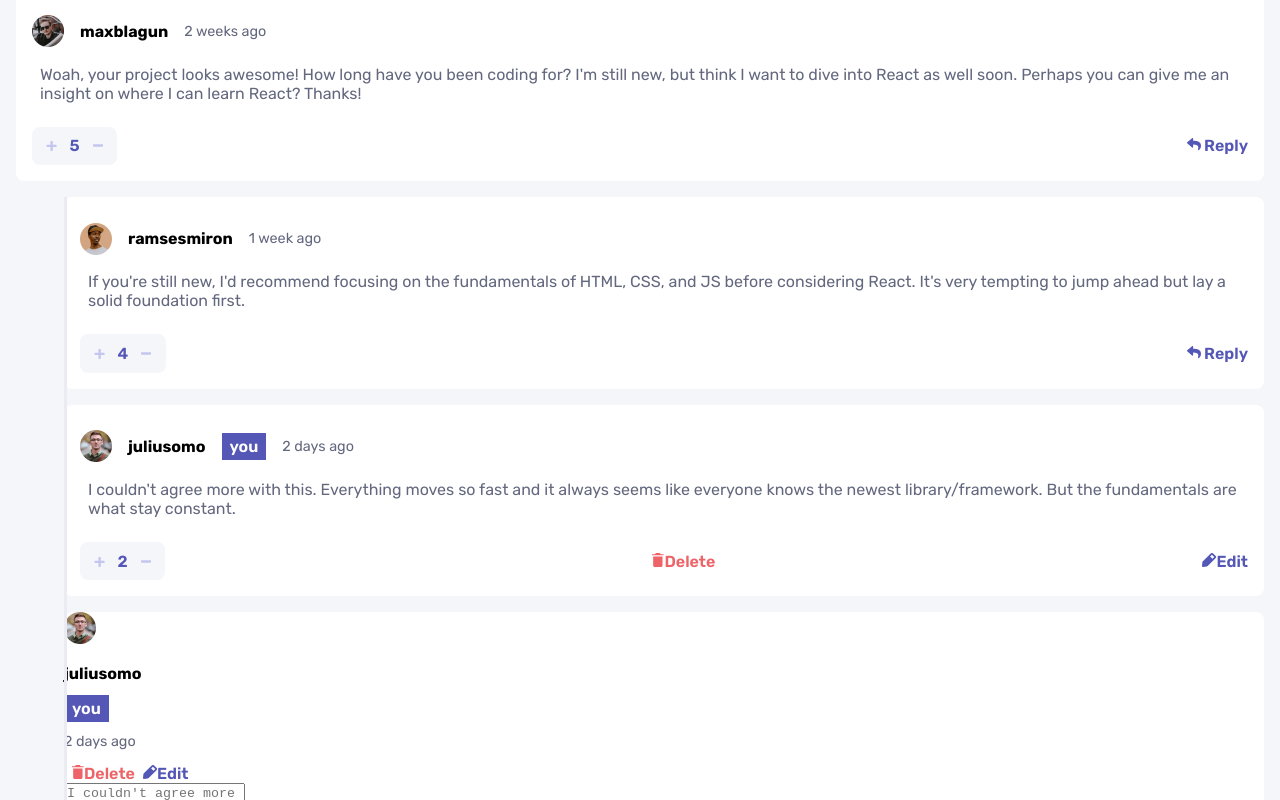
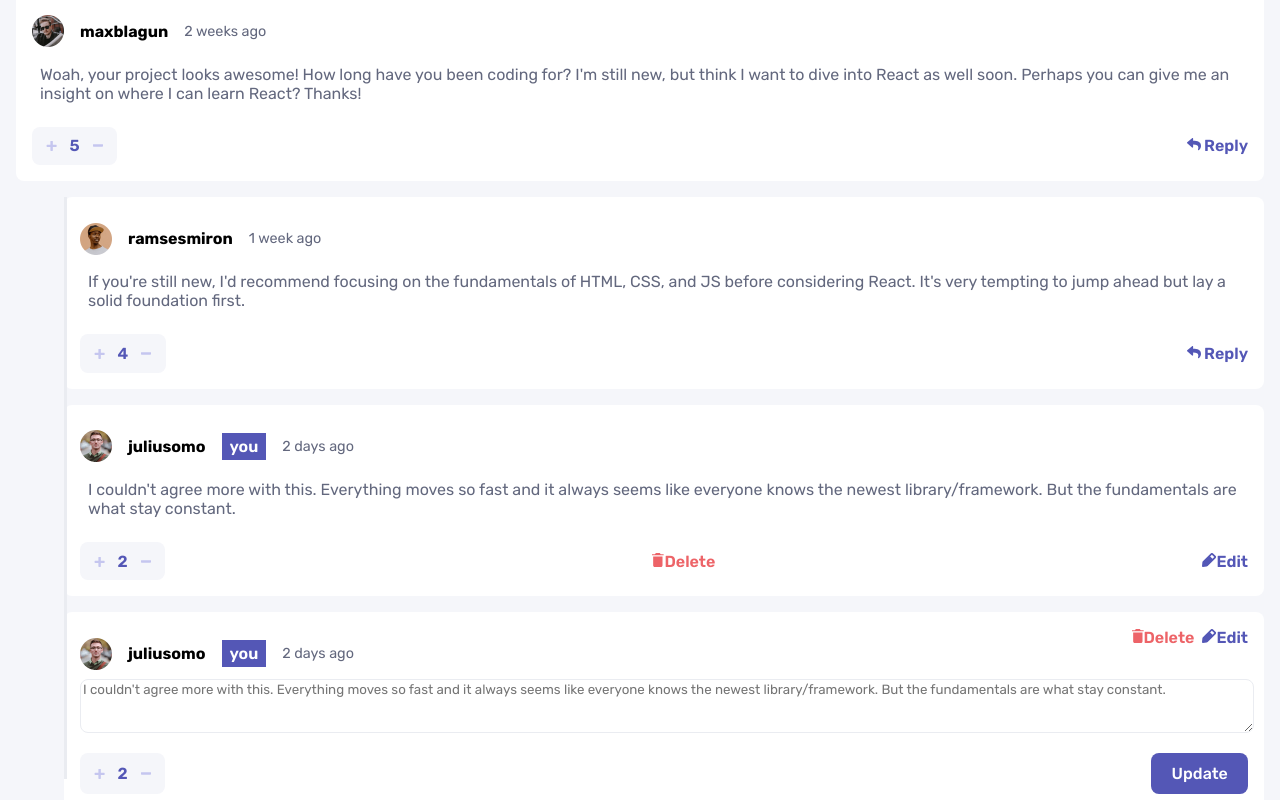
Before and after one commit to letizia-sorrentino/interactive-comments-section, a React (Vite) app: page / in a window 1280 px wide. Both pictures are taken after a click on the button "Edit". Shown: the part 250-1050 px from the top of the page. Built offline with nearby package versions, Linux system fonts and the light colour scheme.

Commit message:
updated styles for UpdateForm

```diff
--- a/src/components/CommentBox/CommentBox.css
+++ b/src/components/CommentBox/CommentBox.css
@@ -82,7 +82,7 @@
   background-color: transparent;
 }
 
-.updateButton {
+.editButton {
   color: hsl(238, 40%, 52%);
   font-weight: 600;
   background-color: transparent;
@@ -98,7 +98,7 @@
   opacity: 50%;
 }
 
-.updateButton:hover {
+.editButton:hover {
   opacity: 50%;
 }
 
--- a/src/components/CommentBox/CommentBox.tsx
+++ b/src/components/CommentBox/CommentBox.tsx
@@ -94,7 +94,7 @@ const CommentBox: React.FC<CommentProps> = ({
                 <img className="iconDelete" src={IconDelete} alt="iconDelete" />
                 Delete
               </button>
-              <button className="updateButton" onClick={onEditClick(comment)}>
+              <button className="editButton" onClick={onEditClick(comment)}>
                 {" "}
                 <img className="iconUpdate" src={IconUpdate} alt="iconUpdate" />
                 Edit
--- a/src/components/UpdateForm/UpdateForm.css
+++ b/src/components/UpdateForm/UpdateForm.css
@@ -0,0 +1,40 @@
+    .updateCommentForm {
+        padding: 1rem;
+    }
+
+    .updateCommentHeader {
+        display: flex;
+        justify-content: space-between;
+    }
+
+    .userNameInfoContainer {
+        display: flex;
+        justify-content: flex-start;
+        align-items: center;
+        gap: 1rem;
+    }
+
+    .updateInput {
+        width: 100%;
+        height: 3rem;
+        border-color: #eaecf1;
+        border-radius: 0.5rem;
+        font-family: inherit;
+        color: #63687e;
+        margin-bottom: 1rem;
+    }
+
+
+    .updateButton {
+        border-radius: 8px;
+        border: 1px solid transparent;
+        padding: 0.6em 1.2em;
+        font-size: 1em;
+        font-weight: 500;
+        font-family: inherit;
+        cursor: pointer;
+        transition: border-color 0.25s;
+        color: white;
+        background-color: #5457b6;
+        justify-self: flex-end;
+    }
--- a/src/components/UpdateForm/UpdateForm.tsx
+++ b/src/components/UpdateForm/UpdateForm.tsx
@@ -25,7 +25,7 @@ const UpdateForm: React.FC<UpdateFormProps> = ({
   comment,
   addScore,
   subtractScore,
-  addReply,
+  // addReply,
   handleEdit,
   onDeleteClick: onDelete,
 }) => {
@@ -47,12 +47,15 @@ const UpdateForm: React.FC<UpdateFormProps> = ({
     <>
       <form className="updateCommentForm">
         <div className="updateCommentHeader">
+          <div className="userNameInfoContainer">
             <img className="avatar" src={user.image.png} alt={user.username} />
             <p className="userName">{comment.user.username}</p>
             {comment.user.username === currentUser && (
               <span className="currentUser">you</span>
             )}
             <p className="createdAt">{comment.createdAt}</p>
+          </div>
+          <div>
             {comment.user.username !== currentUser ? (
               <button className="replyButton" onClick={() => {}}>
                 <img className="iconReply" src={IconReply} alt="iconReply" />{" "}
@@ -65,16 +68,25 @@ const UpdateForm: React.FC<UpdateFormProps> = ({
                   onClick={() => onDelete(comment)}
                 >
                   {" "}
-                <img className="iconDelete" src={IconDelete} alt="iconDelete" />
+                  <img
+                    className="iconDelete"
+                    src={IconDelete}
+                    alt="iconDelete"
+                  />
                   Delete
                 </button>
-              <button className="updateButton" onClick={() => {}}>
+                <button className="editButton" onClick={() => {}}>
                   {" "}
-                <img className="iconUpdate" src={IconUpdate} alt="iconUpdate" />
+                  <img
+                    className="iconUpdate"
+                    src={IconUpdate}
+                    alt="iconUpdate"
+                  />
                   Edit
                 </button>
               </>
             )}
+          </div>
         </div>
         <textarea
           className="updateInput"
@@ -97,10 +109,10 @@ const UpdateForm: React.FC<UpdateFormProps> = ({
               onClick={() => subtractScore(comment.id)}
             ></img>
           </div>
-        </div>
           <button className="updateButton" onClick={handleUpdateSubmit}>
             Update
           </button>
+        </div>
       </form>
     </>
   );
```
Lines whose indentation alone changed are shown as unchanged.
